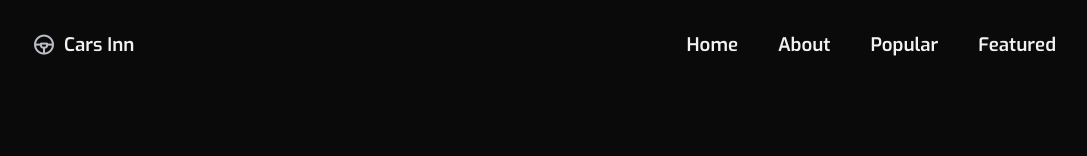
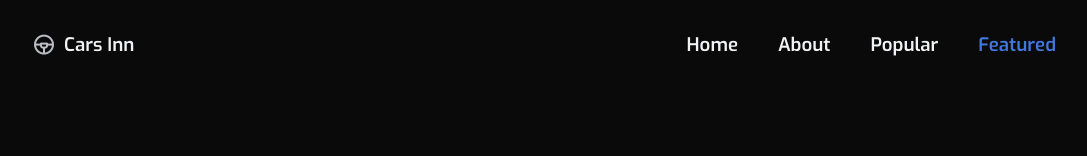
Before and after one commit to talhajubaer018/cars-inn, a Next.js app: page /featured in a window 1280 px wide. Shown: the top 156 px of the page, without its empty margins (96-1183 px from the left). Built offline with nearby package versions, Linux system fonts and the light colour scheme.

Commit message:
minor changes

```diff
--- a/components/Header.js
+++ b/components/Header.js
@@ -1,9 +1,12 @@
 import React, {useRef} from 'react'
 import Link from 'next/link'
+import { useRouter } from 'next/router';
 
 const Header = () => {
   const hamburger = useRef(null)
   const navlist = useRef(null)
+
+  const router = useRouter()
 
   const navToggle = () => {
     hamburger.current.classList.toggle('open')
@@ -20,22 +23,22 @@ const Header = () => {
       <nav className='nav-container flex-center'>
         <div ref={navlist} className='nav-list-container'>
           <Link href="/">
-            <h3>
+            <h3 className={(router.pathname == `/` ? 'active' : '')}>
               <a onClick={navToggle}>Home</a>
             </h3>
           </Link>
           <Link href="/about">
-            <h3>
+            <h3 className={(router.pathname == `/about` ? 'active' : '')}>
               <a onClick={navToggle}>About</a>
             </h3>
           </Link>
           <Link href="/popular">
-            <h3>
+            <h3 className={(router.pathname == `/popular` ? 'active' : '')}>
               <a onClick={navToggle}>Popular</a>
             </h3>
           </Link>
           <Link href="/featured">
-            <h3>
+            <h3 className={(router.pathname == `/featured` ? 'active' : '')}>
               <a onClick={navToggle}>Featured</a>
             </h3>
           </Link>
--- a/pages/about.js
+++ b/pages/about.js
@@ -22,7 +22,7 @@ export default function About() {
             renowned brands. They feature futuristic builds and designs with
             new and innovative platforms that last a long time.
           </p>
-          <Link href="#">
+          <Link href="/popular">
             <h3 className={s.button}>
               <a>Know More</a>
             </h3>
--- a/styles/globals.scss
+++ b/styles/globals.scss
@@ -117,6 +117,10 @@ nav {
   display: flex;
   margin-left: auto;
   column-gap: 2.5rem;
+
+  h3.active {
+    color: $first-color;
+  }
 
   @media screen and (max-width: 767px) {
     & {
```
